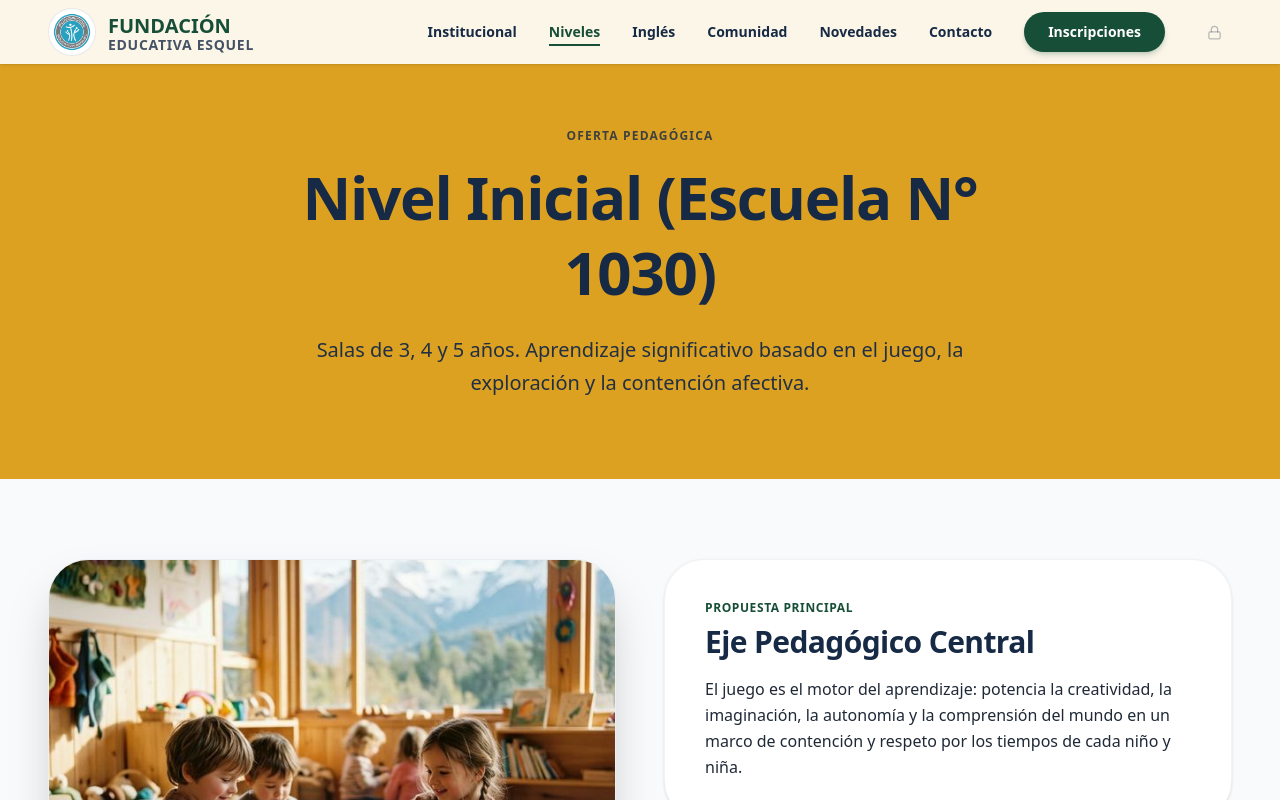
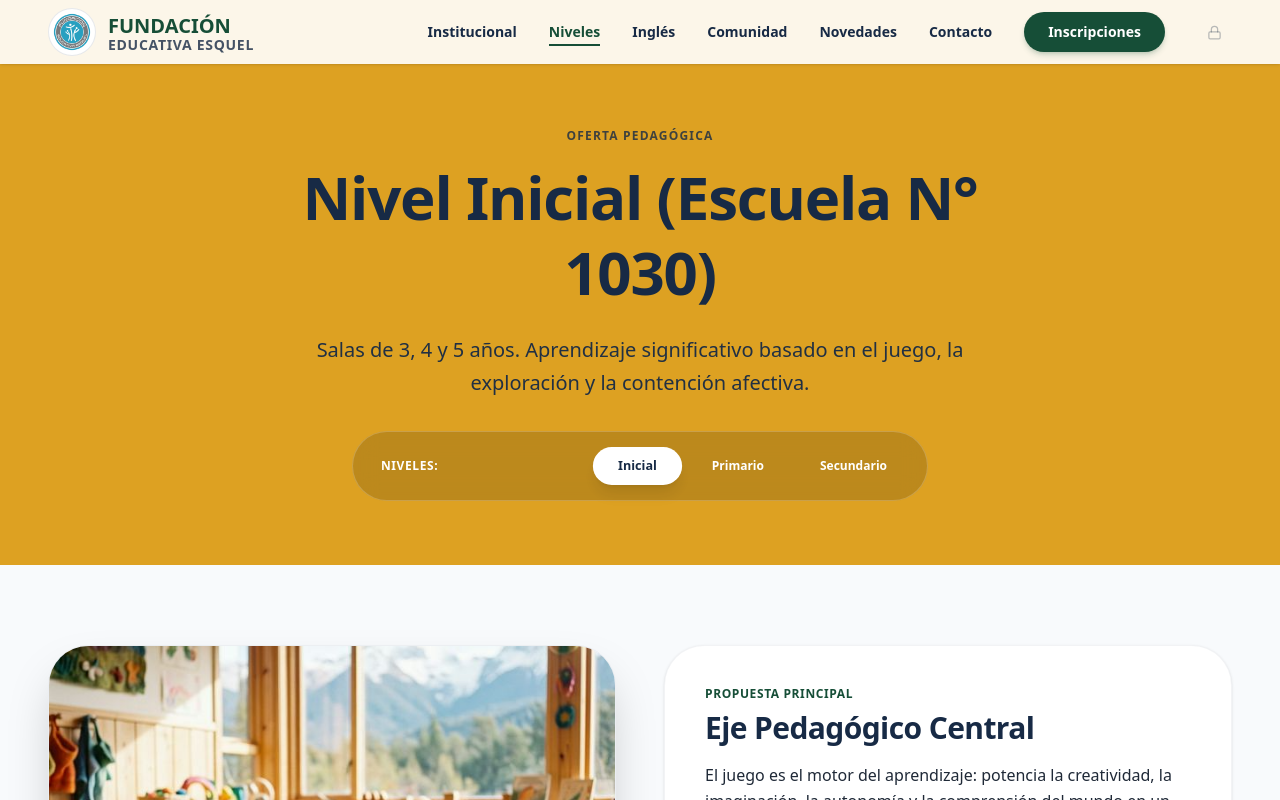
Before and after one commit to leanchoi/fee-web, a Next.js app: page /propuesta-educativa/inicial in a window 1280 px wide. Shown: the top 800 px of the page. Built offline with nearby package versions, Linux system fonts and the light colour scheme.

Commit message:
feat: mover selector de niveles al encabezado superior principal

```diff
--- a/src/app/propuesta-educativa/[nivel]/page.tsx
+++ b/src/app/propuesta-educativa/[nivel]/page.tsx
@@ -87,7 +87,7 @@ export default async function NivelPage({ params }: { params: Promise<Params> })
   return (
     <div className="bg-background pb-24">
       {/* Dynamic Header */}
-      <section className={`pt-32 pb-20 ${colorBgMap[data.color as keyof typeof colorBgMap]}`}>
+      <section className={`pt-32 pb-16 ${colorBgMap[data.color as keyof typeof colorBgMap]}`}>
         <div className="container mx-auto px-6 lg:px-12 relative z-10 text-center max-w-4xl">
           <span className="font-bold uppercase tracking-widest text-xs mb-4 block opacity-80">
             Oferta Pedagógica
@@ -95,9 +95,34 @@ export default async function NivelPage({ params }: { params: Promise<Params> })
           <h1 className="text-4xl sm:text-5xl md:text-6xl font-bold mb-6 leading-tight">
             {data.title}
           </h1>
-          <p className="text-xl max-w-2xl mx-auto leading-relaxed opacity-95 font-medium">
+          <p className="text-xl max-w-2xl mx-auto leading-relaxed opacity-95 font-medium mb-8">
             {data.subtitle}
           </p>
+
+          {/* Level Switcher Prominente Arriba */}
+          <div className="bg-black/15 backdrop-blur-md p-3 sm:p-4 rounded-full max-w-xl mx-auto border border-white/20 flex items-center justify-between gap-2">
+            <span className="text-xs font-bold uppercase tracking-wider text-white pl-3 hidden sm:inline">Niveles:</span>
+            <div className="flex items-center justify-center gap-2 w-full sm:w-auto">
+              <Link
+                href="/propuesta-educativa/inicial"
+                className={`flex-1 sm:flex-initial px-4 sm:px-6 py-2.5 rounded-full text-xs font-bold transition-all ${nivel === 'inicial' ? 'bg-white text-brand-blue shadow-lg scale-105' : 'text-white hover:bg-white/20'}`}
+              >
+                Inicial
+              </Link>
+              <Link
+                href="/propuesta-educativa/primario"
+                className={`flex-1 sm:flex-initial px-4 sm:px-6 py-2.5 rounded-full text-xs font-bold transition-all ${nivel === 'primario' ? 'bg-white text-brand-blue shadow-lg scale-105' : 'text-white hover:bg-white/20'}`}
+              >
+                Primario
+              </Link>
+              <Link
+                href="/propuesta-educativa/secundario"
+                className={`flex-1 sm:flex-initial px-4 sm:px-6 py-2.5 rounded-full text-xs font-bold transition-all ${nivel === 'secundario' ? 'bg-white text-brand-blue shadow-lg scale-105' : 'text-white hover:bg-white/20'}`}
+              >
+                Secundario
+              </Link>
+            </div>
+          </div>
         </div>
       </section>
 
```
